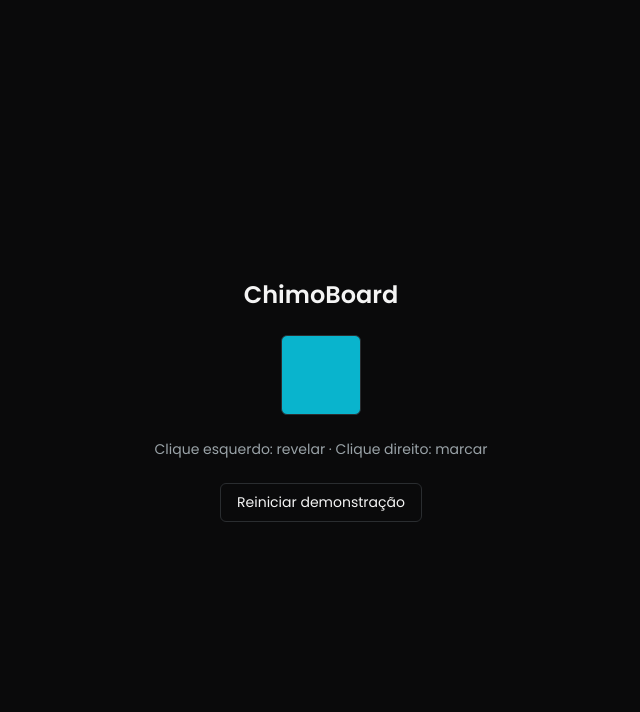
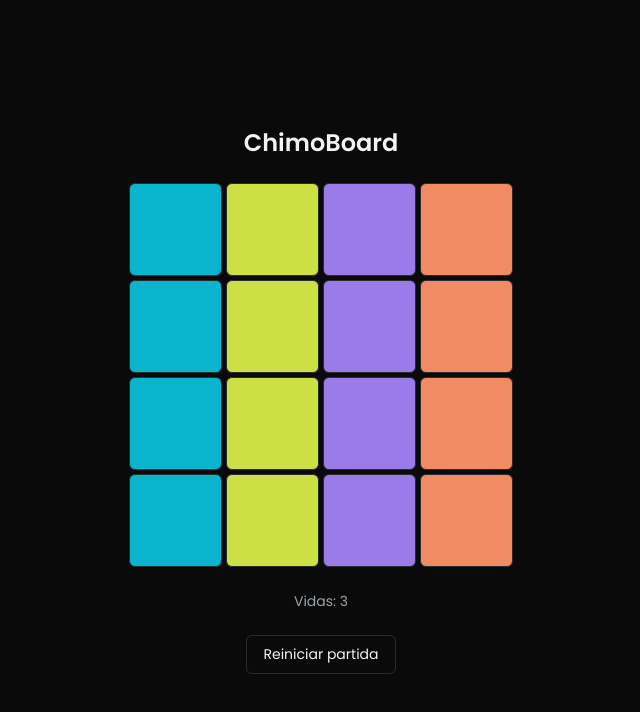
Before and after one commit to itsmesiq/chimoboard, a React (Vite) app: page / in a window 1280 px wide. Shown: the top 712 px of the page, without its empty margins (319-959 px from the left). Built offline with nearby package versions, Linux system fonts and the light colour scheme.

Commit message:
feat: add GameBoard component and tests

```diff
--- a/src/App.tsx
+++ b/src/App.tsx
@@ -1,49 +1,36 @@
-import { useState } from 'react';
-import { GameCell } from './features/components/GameCell';
+import { puzzles } from './features/data/puzzles';
+import { GameBoard } from './features/components/GameBoard';
+import { useGame } from './features/hooks/useGame';
 
 export default function App() {
-    const [isRevealed, setIsRevealed] = useState(false);
-    const [isMarked, setIsMarked] = useState(false);
-
-    function handleReveal(cellId: string) {
-        console.log('Célula revelada:', cellId);
-        setIsRevealed(true);
-        setIsMarked(false);
-    }
-
-    function handleToggleMark(cellId: string) {
-        console.log('Marcação alternada:', cellId);
-        setIsMarked((current) => !current);
-    }
+    const puzzle = puzzles[0];
+    const { state, revealCell, toggleMark, resetGame } = useGame(puzzle);
 
     return (
         <main className="flex min-h-screen flex-col items-center justify-center gap-6 bg-background p-8 text-foreground">
             <h1 className="text-2xl font-semibold">ChimoBoard</h1>
 
-            <div className="grid w-20 grid-cols-1 gap-2">
-                <GameCell
-                    cellId="0-0"
-                    regionColor="#09b4cd"
-                    isRevealed={isRevealed}
-                    isChimo={true}
-                    isMarked={isMarked}
-                    disabled={false}
-                    onReveal={handleReveal}
-                    onToggleMark={handleToggleMark}
+            <div className="w-full max-w-sm">
+                <GameBoard
+                    puzzle={puzzle}
+                    gameState={state}
+                    onReveal={revealCell}
+                    onToggleMark={toggleMark}
                 />
             </div>
 
-            <p className="text-sm text-muted">Clique esquerdo: revelar · Clique direito: marcar</p>
+            <p className="text-sm text-muted">Vidas: {state.lives}</p>
+
+            {state.status !== 'playing' && (
+                <p role="status">{state.status === 'won' ? 'Você venceu!' : 'Fim de jogo!'}</p>
+            )}
 
             <button
                 type="button"
                 className="rounded-md border border-stroke px-4 py-2"
-                onClick={() => {
-                    setIsRevealed(false);
-                    setIsMarked(false);
-                }}
+                onClick={resetGame}
             >
-                Reiniciar demonstração
+                Reiniciar partida
             </button>
         </main>
     );
--- /dev/null
+++ b/src/features/components/GameBoard.tsx
@@ -0,0 +1,53 @@
+import type { GameState, Puzzle } from '../domain/game.types';
+import { GameCell } from './GameCell';
+
+type GameBoardProps = {
+    puzzle: Puzzle;
+    gameState: GameState;
+    onReveal: (cellId: string) => void;
+    onToggleMark: (cellId: string) => void;
+};
+
+export function GameBoard({ puzzle, gameState, onReveal, onToggleMark }: GameBoardProps) {
+    const regions = new Map(puzzle.regions.map((region) => [region.id, region]));
+
+    return (
+        <div
+            role="grid"
+            aria-label={`Tabuleiro ${puzzle.size}x${puzzle.size}`}
+            className="grid gap-1"
+            style={{ gridTemplateColumns: `repeat(${puzzle.size}, minmax(0, 1fr))` }}
+        >
+            {puzzle.cells.map((cell) => {
+                const region = regions.get(cell.regionId);
+
+                const isRevealed =
+                    gameState.foundChimos.includes(cell.id) ||
+                    gameState.selectedEmptyCells.includes(cell.id);
+
+                const isChimo = gameState.foundChimos.includes(cell.id);
+                const isMarked = gameState.markedCells.includes(cell.id);
+
+                return (
+                    <div
+                        key={cell.id}
+                        role="gridcell"
+                        aria-rowindex={cell.position.row + 1}
+                        aria-colindex={cell.position.col + 1}
+                    >
+                        <GameCell
+                            cellId={cell.id}
+                            regionColor={region?.color ?? '#151719'}
+                            isRevealed={isRevealed}
+                            isChimo={isChimo}
+                            isMarked={isMarked}
+                            disabled={gameState.status !== 'playing'}
+                            onReveal={onReveal}
+                            onToggleMark={onToggleMark}
+                        />
+                    </div>
+                );
+            })}
+        </div>
+    );
+}
```
Also changed, not shown: 1 other file (tests, documents, lock files or other folders).
